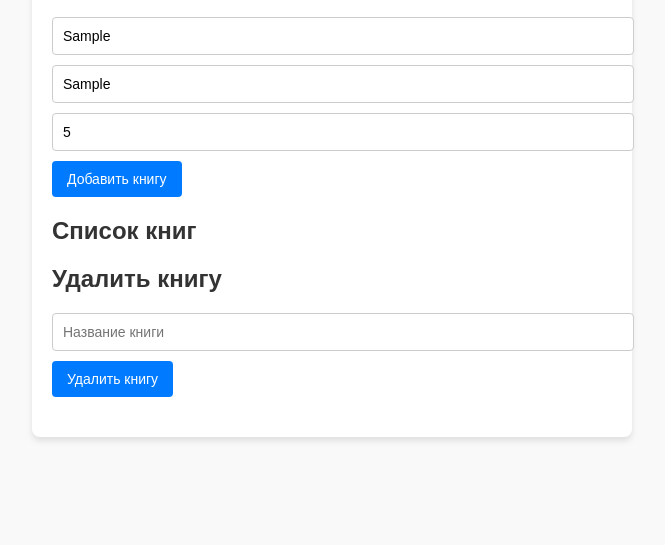
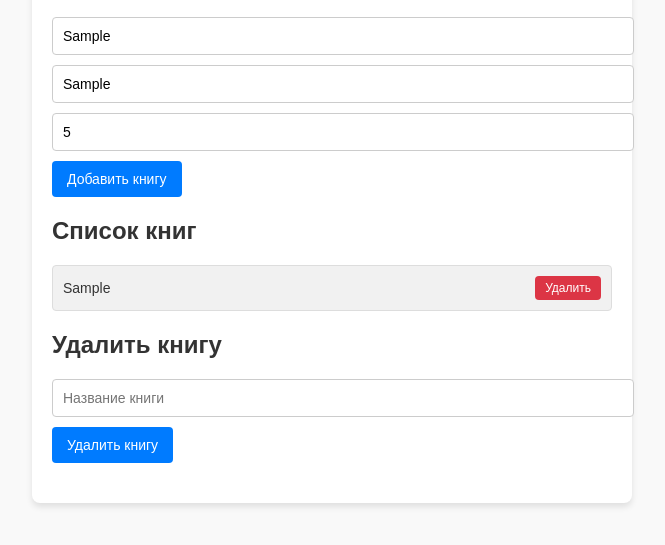
Before and after one commit to alekigsm/books, a website built with webpack: page src/index.html in a window 1280 px wide. Both pictures are taken after typing "Sample", "Sample", "5" into the empty fields and a click on the button "Добавить книгу". Shown: the part 131-676 px from the top of the page, without its empty margins (308-973 px from the left). Built offline with nearby package versions, Linux system fonts and the light colour scheme.

Commit message:
вывод списка

```diff
--- a/src/Library.js
+++ b/src/Library.js
@@ -11,7 +11,7 @@ export class Library {
         this.books = this.books.filter(book => book.title !== title);
     }
     listBooks() {
-
+        return this.books
     }
 }
 /*
--- a/src/index.html
+++ b/src/index.html
@@ -5,7 +5,7 @@
   <meta charset="UTF-8" />
   <meta name="viewport" content="width=device-width, initial-scale=1.0" />
   <title>Библиотека книг</title>
-  <link rel="stylesheet" href="style.css" />
+  <link rel="stylesheet" href="/style.css" />
 </head>
 
 <body>
--- a/src/index.js
+++ b/src/index.js
@@ -1,3 +1,4 @@
+import { cloneNode } from "domhandler";
 import { Book } from "./Book.js";
 import { Library } from './Library.js';
 
@@ -18,10 +19,11 @@ const yearInput = document.getElementById('year-input');
 const addBookBtn = document.getElementById('add-book-btn');
 const removeTitleInput = document.getElementById('remove-title-input');
 const removeBookBtn = document.getElementById('remove-book-btn');
+
 const booksList = document.getElementById('books-list');
-const bookTemplate = document.getElementById('book-template');
+const bookTemplate = document.getElementById('book-template').content;
 
-let book = new Book()
+
 addBookBtn.addEventListener('click', () => {
 
     const title = titleInput.value;
@@ -30,19 +32,23 @@ addBookBtn.addEventListener('click', () => {
     console.log(`title, ${title}`);
     console.log(`author, ${author}`);
     console.log(`year, ${year}`);
-    book = (title, author, year);
-    console.log(`book, ${book.title, book.author, book.year}`);
+    const book = new Book(title, author, year);
+    console.log(`book: ${book.title} author: ${book.author} year: ${book.year}`);
+    myLibrary.addBook(book)
+    console.log(`тоже через метод ${book.getInfo()}`);
 
-    myLibrary.addBook(book)
-    console.log(`теперь тут есть книга автора ${myLibrary.books.author.value}`)
+    const bookElement = bookTemplate.querySelector('.book-item').cloneNode(true);
+    bookElement.querySelector('.book-info').textContent = title
+    booksList.appendChild(bookElement);
 
+    console.log(`список книг ДО ${myLibrary.listBooks(booksList)}`)
 });
-//console.log(`тоже но методом ${book.getInfo()}`)
+
 removeBookBtn.addEventListener('click', () => {
-    myLibrary.books.forEach(element => {
-        console.log(`список до ${element.title}`)
-    });
     const remBook = removeTitleInput.value;
-    myLibrary.removeBook(remBook);
+    myLibrary.removeBook(remBook)
+    console.log(`список книг ПОСЛЕ${myLibrary.listBooks()}`)
+
+
 
 })
```
Also changed, not shown: style.css (renamed from src/style.css).
